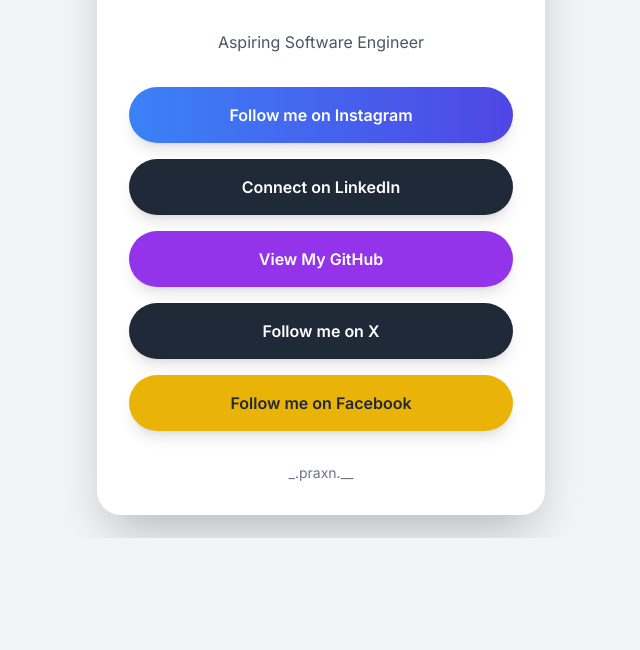
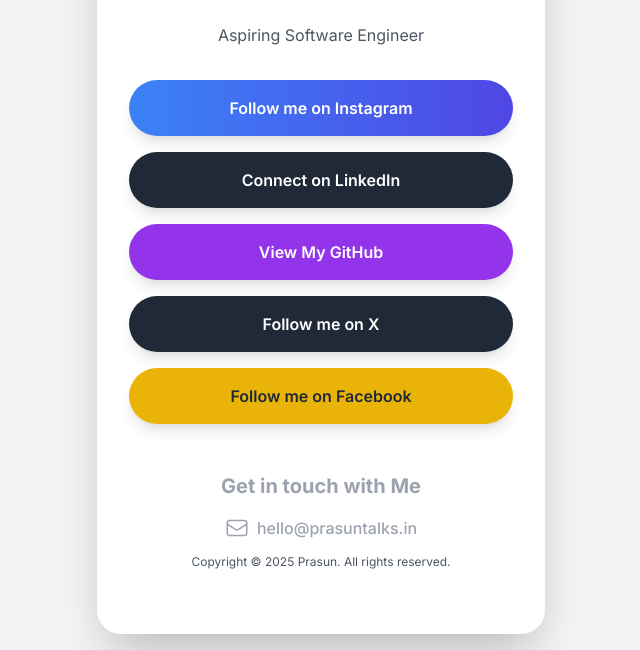
Before and after one commit to praxn-git/praxn-linktree, a plain HTML site: page index.html in a window 1280 px wide. Shown: the part 262-912 px from the top of the page, without its empty margins (319-959 px from the left). Before the commit the page ends 800 px from the top, so only its background shows below. Drawn offline with nearby package versions, Linux system fonts and the light colour scheme.

Commit message:
Update index.html footer section

```diff
--- a/index.html
+++ b/index.html
@@ -57,18 +57,42 @@
             </a>
 
             <!-- Link 5 (Facebook) -->
-            <a href="https://www.facebook.com/prasun.mandal.146985/" target="_blank" class="block w-full text-center py-4 px-6 bg-yellow-500 text-gray-800 rounded-full font-semibold shadow-lg transition-transform transform hover:scale-105 hover:shadow-xl focus:outline-none focus:ring-4 focus:ring-yellow-300">
+            <a href="https://facebook.com/prasun.mandal.146985/" target="_blank" class="block w-full text-center py-4 px-6 bg-yellow-500 text-gray-800 rounded-full font-semibold shadow-lg transition-transform transform hover:scale-105 hover:shadow-xl focus:outline-none focus:ring-4 focus:ring-yellow-300">
                 Follow me on Facebook
             </a>
 
         </div>
 
         <!-- Footer section -->
-        <div class="mt-8 text-center text-sm text-gray-500">
-            <span>_.praxn.__</span>
+        <!-- Get In Touch section -->
+        <div class="mt-12 text-center">
+            <h2 class="text-xl font-bold text-gray-400 mb-4">Get in touch with Me</h2>
+            <a href="mailto:mprasun888@gmail.com" class="inline-flex items-center text-gray-400 hover:text-gray-200 transition-colors duration-200 font-medium">
+                <!-- Email Icon (SVG) -->
+                <svg xmlns="http://www.w3.org/2000/svg" fill="none" viewBox="0 0 24 24" stroke-width="1.5" stroke="currentColor" class="w-6 h-6 mr-2">
+                    <path stroke-linecap="round" stroke-linejoin="round" d="M21.75 6.75v10.5a2.25 2.25 0 0 1-2.25 2.25h-15a2.25 2.25 0 0 1-2.25-2.25V6.75m19.5 0A2.25 2.25 0 0 0 19.5 4.5h-15a2.25 2.25 0 0 0-2.25 2.25m19.5 0v.243a2.25 2.25 0 0 1-1.07 1.916l-7.5 4.615a2.25 2.25 0 0 1-2.36 0L3.32 8.91a2.25 2.25 0 0 1-1.07-1.916V6.75" />
+                </svg>
+                hello@prasuntalks.in
+            </a>
         </div>
+
+        <!-- Copyright section with dynamic year and underline -->
+
+
+        <div class="text-center mb-8">
+            <div class="footer">
+                <p class="text-xs text-gray-600 mt-2">Copyright &copy; <span id="year"></span> Prasun. All rights reserved.</p>
+
+            </div>
+        </div>
+
+        <!-- Script to set the current year in the copyright notice -->
+        <script>
+            document.getElementById("year").textContent = new Date().getFullYear();
+        </script>
 
     </div>
 
 </body>
+
 </html>
```
